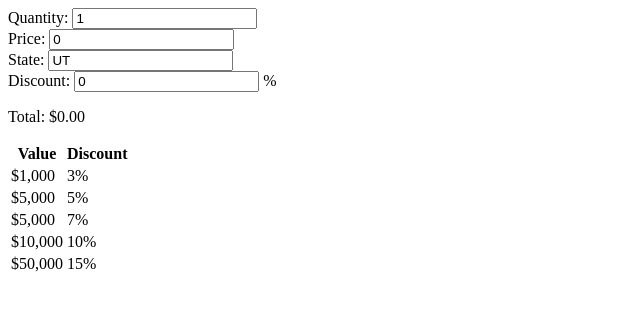
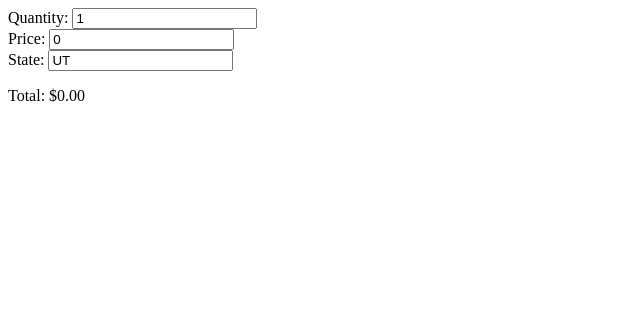
Before and after one commit to mikehall314/elephant, a SvelteKit app: page / in a window 1280 px wide. Shown: the top 310 px of the page, without its empty margins (0-640 px from the left). Built offline with nearby package versions, Linux system fonts and the light colour scheme.

Commit message:
feat: Automate discounts

```diff
--- a/src/routes/+page.svelte
+++ b/src/routes/+page.svelte
@@ -2,7 +2,6 @@
     let quantity = 1;
     let price = 0;
     let stateCode = "UT";
-    let discountPercent = 0;
 
     const taxRateChart = new Map([
         ["UT", 1.0685],
@@ -12,41 +11,25 @@
         ["CA", 1.0825]
     ]);
 
+    const discounts = [
+        { threshold: 50000, rate: 0.15 },
+        { threshold: 10000, rate: 0.1 },
+        { threshold: 7000, rate: 0.07 },
+        { threshold: 5000, rate: 0.05 },
+        { threshold: 1000, rate: 0.03 },
+    ];
+
+    const getDiscount = (total) => {
+        const discount = discounts.find(({ threshold }) => threshold <= total);
+        return discount ? (total * discount.rate) : 0;
+    };
+
     $: total = quantity * price * (taxRateChart.get(stateCode) ?? 1);
-    $: totalWithDiscount = total - ((discountPercent / 100) * total);
+    $: totalWithDiscount = total - getDiscount(total);
 </script>
 
 <div>Quantity: <input type="number" bind:value={quantity}></div>
 <div>Price: <input type="number" bind:value={price}></div>
 <div>State: <input type="text" bind:value={stateCode}></div>
 
-<div>Discount: <input type="number" bind:value={discountPercent}> %</div>
-
 <p>Total: ${Number(totalWithDiscount).toFixed(2)}</p>
-
-<table>
-    <tr>
-        <th>Value</th>
-        <th>Discount</th>
-    </tr>
-    <tr>
-        <td>$1,000</td>
-        <td>3%</td>
-    </tr>
-    <tr>
-        <td>$5,000</td>
-        <td>5%</td>
-    </tr>
-    <tr>
-        <td>$5,000</td>
-        <td>7%</td>
-    </tr>
-    <tr>
-        <td>$10,000</td>
-        <td>10%</td>
-    </tr>
-    <tr>
-        <td>$50,000</td>
-        <td>15%</td>
-    </tr>
-</table>
```
